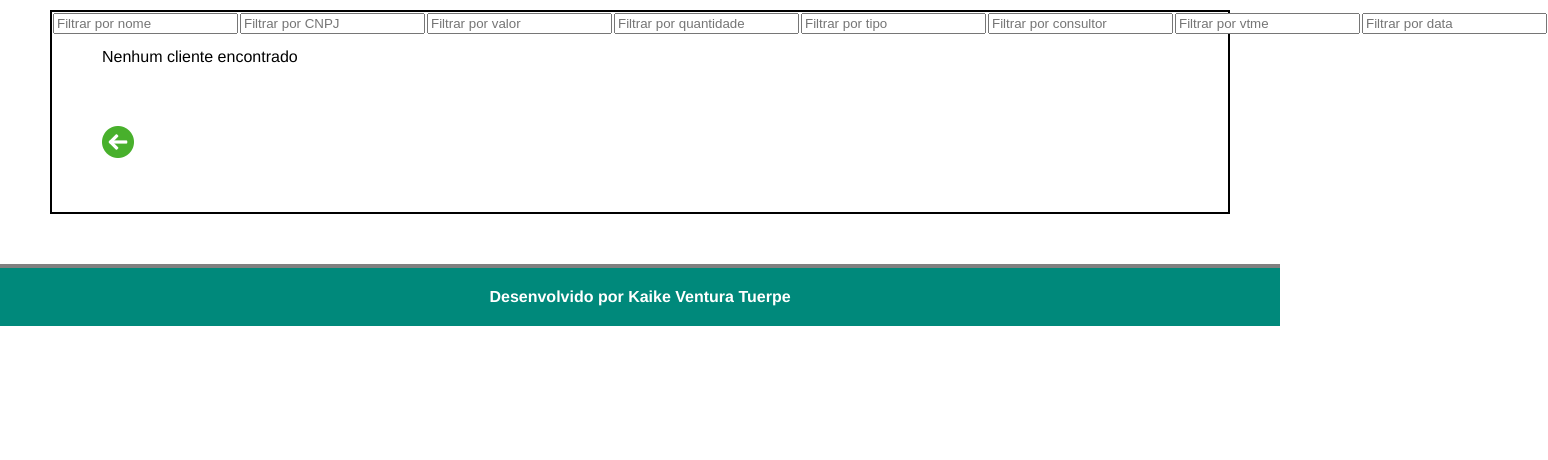
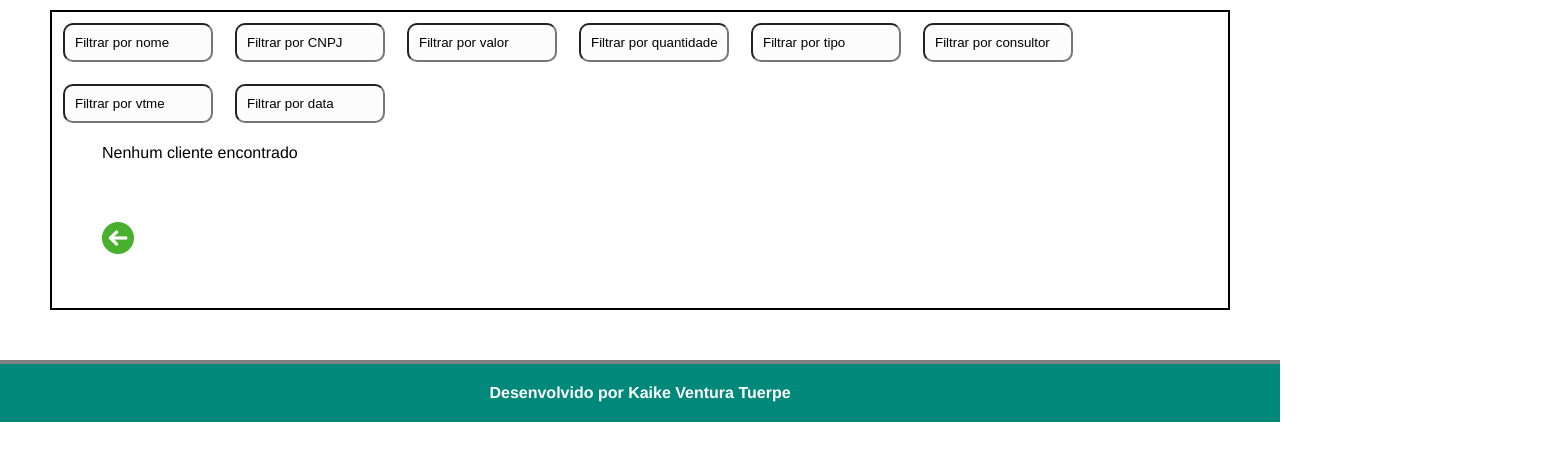
Before and after one commit to KaikeDev/Relatorio_VTME, an Angular app: page /planilha in a window 1280 px wide. Shown: the top 460 px of the page, 1548 px wide, since content can reach past the window. Built offline with nearby package versions, Linux system fonts and the light colour scheme.

Commit message:
Estilizando os filtros

```diff
--- a/src/app/modules/planilha/planilha.component.html
+++ b/src/app/modules/planilha/planilha.component.html
@@ -1,7 +1,7 @@
 <div id="main">
 
   <div>
-    <app-search (emmitSearch)="getSearch($event)"></app-search>
+    <app-search class="filtro" (emmitSearch)="getSearch($event)"></app-search>
     <table *ngIf="dadosFiltrados.length > 0; else noResults" id="relatorio">
       <thead>
 
@@ -37,21 +37,3 @@
   <a [routerLink]="['/']"> <img src="assets/excel/seta.png" alt="Seta para voltar a página principal"></a>
 
 </div>
-
-
-<!--
-Campo de busca
-<app-search (emmitSearch)="getSearch($event)"></app-search>
-
-Resultados filtrados
-<div *ngIf="dadosFiltrados.length > 0; else noResults">
-  <div *ngFor="let item of dadosFiltrados">
-    <p>{{ item.cliente }} - {{ item.cnpj }} - {{ item.tipo }}</p>
-  </div>
-</div>
-
-<ng-template #noResults>
-  <p>Nenhum cliente encontrado</p>
-</ng-template>
-
--->
--- a/src/app/modules/planilha/planilha.component.scss
+++ b/src/app/modules/planilha/planilha.component.scss
@@ -1,7 +1,5 @@
-
-
-:host{
-  #main{
+:host {
+  #main {
     font-family: 'Helvetica';
     margin-left: 50px;
     margin-right: 50px;
@@ -9,15 +7,40 @@
     border: 2px solid black;
     background-color: white;
 
-    p{
-      margin-left:50px
+    display: flex;
+    flex-direction: column;
+    align-items: flex-start; /* Alinha à esquerda para evitar que fique centralizado */
+    box-sizing: border-box; /* Garante que o padding não ultrapasse a largura da div */
   }
 
+  .filtro {
+    display: flex;
+    flex-wrap: wrap; /* Permite que os inputs quebrem para a próxima linha */
+    gap: 10px;
+    justify-content: flex-start;
+    width: 100%; /* Garante que a largura ocupe todo o espaço disponível */
+    max-width: 100%; /* Garante que não ultrapasse a largura da div */
   }
 
+  .filtro input {
+    flex: 1 1 200px; /* Cada input pode crescer e encolher com um tamanho mínimo de 200px */
+    min-width: 150px; /* Tamanho mínimo de cada input */
+    max-width: 100%; /* Impede que o input ultrapasse a largura da div pai */
+    padding: 8px;
+    margin: 5px 0;
+    box-sizing: border-box; /* Evita que o padding afete o tamanho do input */
+  }
+
+  p {
+    margin-left: 50px;
+  }
+
+  /* Estilos para a tabela */
   #relatorio {
-    width: 100%;
-    border-collapse: collapse; /* Remove o espaçamento entre as células */
+    width: 100%; /* Garante que a tabela ocupe 100% da largura da div */
+
+
+    border-collapse: collapse;
     margin-top: 20px;
   }
 
@@ -25,23 +48,31 @@
   #relatorio td {
     padding: 12px;
     text-align: center;
-    border-top: 1px solid #ddd; /* Borda entre as células */
-
+    border-top: 1px solid #ddd;
   }
 
   #relatorio th {
-    background-color: #2d782f; /* Cor do cabeçalho */
+    background-color: #2d782f;
     color: white;
   }
 
   #relatorio tbody {
-      background-color: white;
+    background-color: white;
   }
 
-
-  img{
-    padding:50px;
+  img {
+    padding: 50px;
   }
 
+  @media (max-width: 480px) {
+    .filtro input {
+      flex: 1 1 45%; /* Cada input ocupará 45% do espaço em telas pequenas */
+    }
+  }
 
+  @media (max-width: 834px) {
+    .filtro input {
+      flex: 1 1 48%; /* Ajusta os inputs para caberem em telas médias */
+    }
+  }
 }
--- a/src/app/modules/search/search.component.scss
+++ b/src/app/modules/search/search.component.scss
@@ -0,0 +1,33 @@
+:host {
+  tr {
+    display: flex;
+    flex-wrap: wrap; /* Permite que os inputs quebrem para a próxima linha, caso necessário */
+    justify-content: flex-start; /* Alinha os inputs à esquerda */
+  }
+
+  input {
+    padding: 10px;
+    background-color: var(--gray);
+    border-radius: 10px;
+    margin: 10px;
+    width: 150px; /* Garante que os inputs ocupem 100% da largura disponível */
+    box-sizing: border-box; /* Garante que o padding não afete a largura total do input */
+  }
+
+  input::placeholder {
+    color: black;
+  }
+
+  /* Responsividade */
+  @media (min-width: 480px) and (max-width: 834px) {
+    input {
+      width: 48%; /* Os inputs ocuparão 48% da largura em telas médias */
+    }
+  }
+
+  @media (max-width: 480px) {
+    input {
+      width: 100%; /* Em telas pequenas, os inputs ocuparão 100% da largura */
+    }
+  }
+}
```
